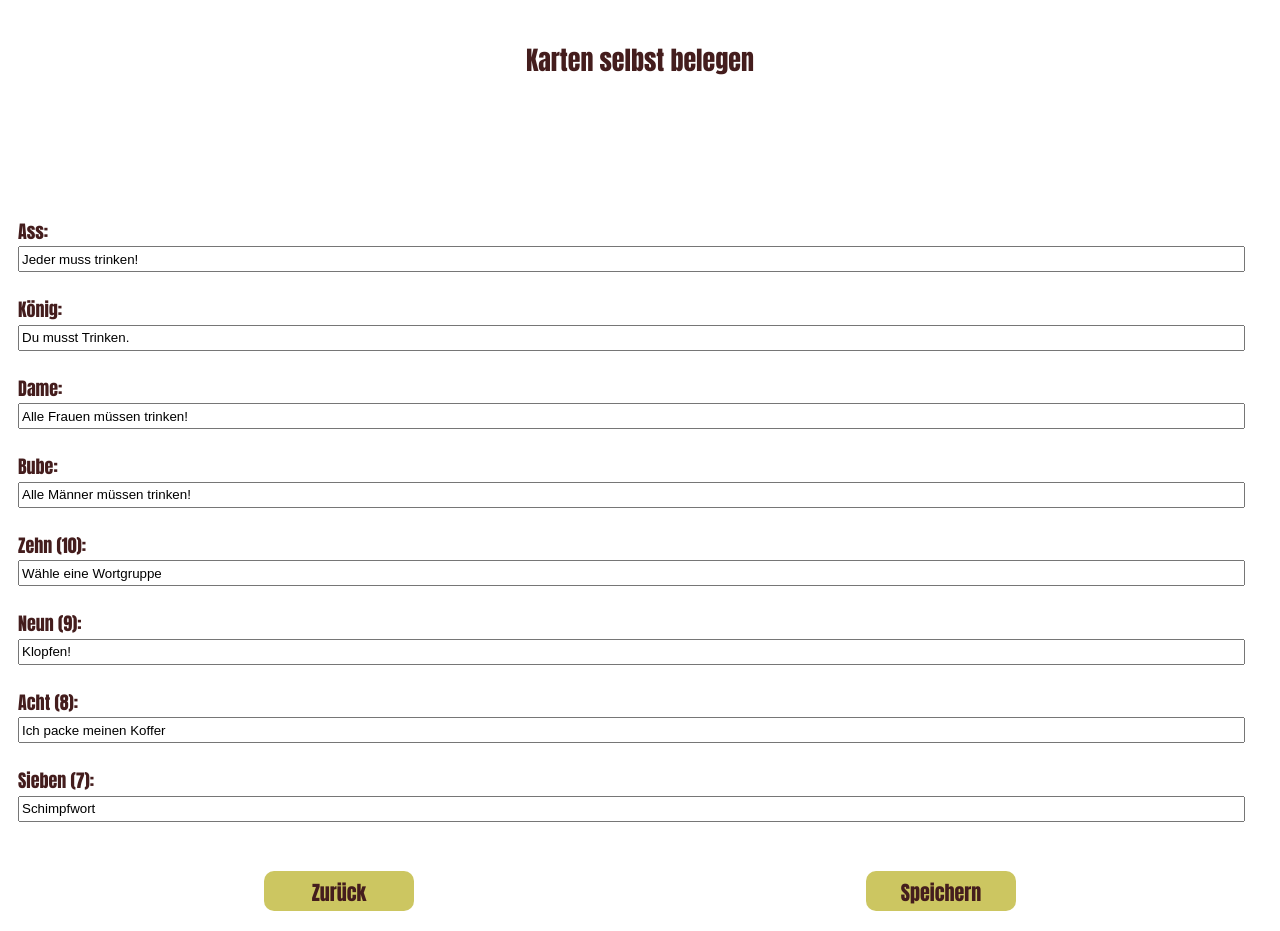
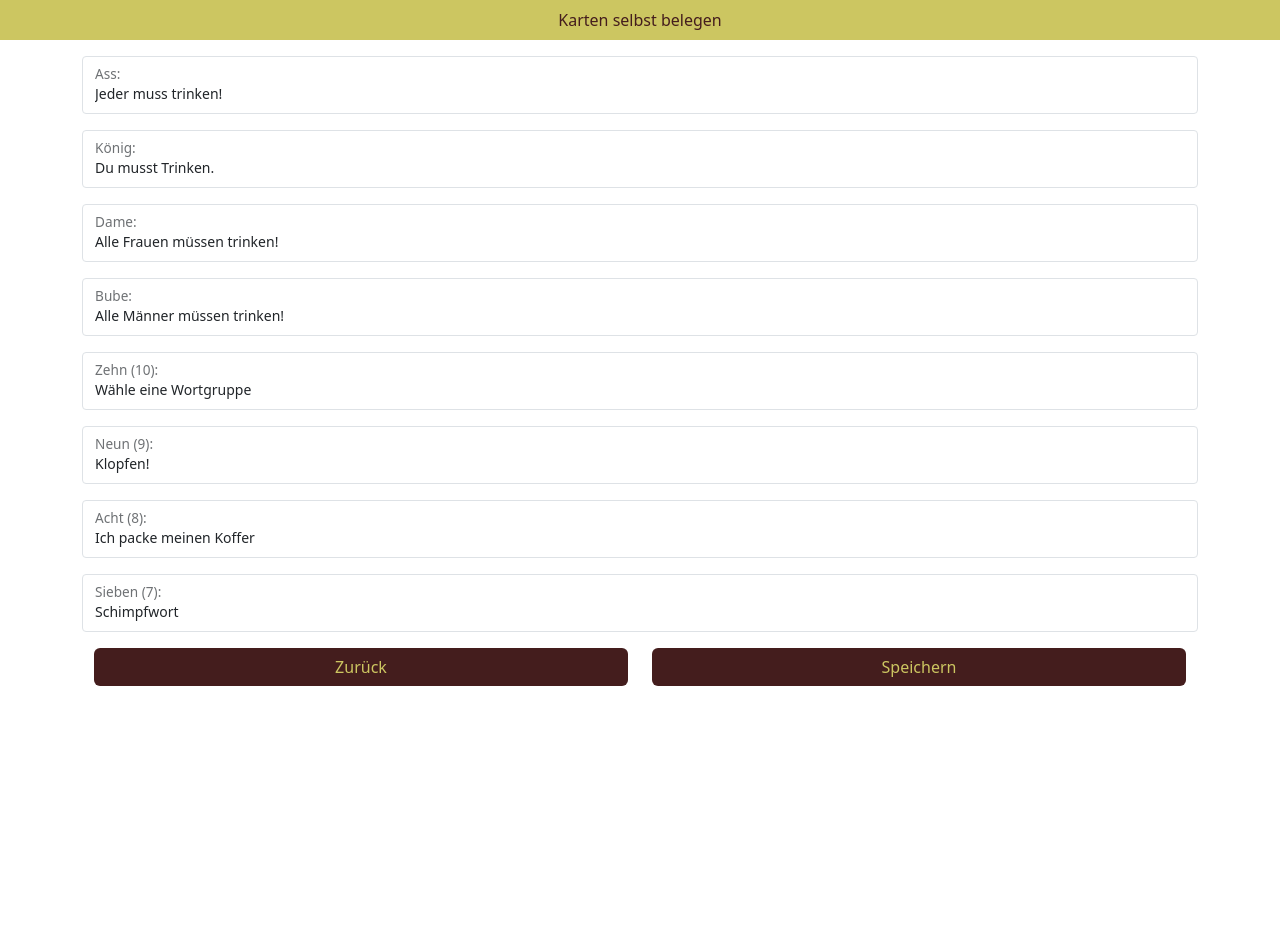
Before and after one commit to peaceable1887/FourKingz, a Vue app: page /settings in a window 1280 px wide. After the commit the page ends 800 px from the top, so only its background shows below. Built offline with nearby package versions, Linux system fonts and the light colour scheme.

Commit message:
refactored css and implement bootstrap

```diff
--- a/public/index.html
+++ b/public/index.html
@@ -8,6 +8,10 @@
     <meta http-equiv="Content-Security-Policy" content="upgrade-insecure-requests">
     <link rel="icon" href="<%= BASE_URL %>favicon.ico">
     <title><%= htmlWebpackPlugin.options.title %></title>
+    <link href="https://cdn.jsdelivr.net/npm/bootstrap@5.3.0-alpha3/dist/css/bootstrap.min.css" rel="stylesheet"
+    integrity="sha384-KK94CHFLLe+nY2dmCWGMq91rCGa5gtU4mk92HdvYe+M/SXH301p5ILy+dN9+nJOZ" crossorigin="anonymous">
+    <script defer src="https://cdn.jsdelivr.net/npm/bootstrap@5.3.0-alpha3/dist/js/bootstrap.bundle.min.js"
+    integrity="sha384-ENjdO4Dr2bkBIFxQpeoTz1HIcje39Wm4jDKdf19U8gI4ddQ3GYNS7NTKfAdVQSZe" crossorigin="anonymous"></script>
   </head>
   <body>
     <noscript>
--- a/src/App.vue
+++ b/src/App.vue
@@ -15,21 +15,7 @@ export default
 html,
 body
 {
-  height: 100%;
-  min-height: 100vh;
-  font-family: Impact, Regular;
-  -webkit-font-smoothing: antialiased;
-  -moz-osx-font-smoothing: grayscale;
-  touch-action: pan-y;
-}
-#app
-{
-  height: 100%;
-  display: flex;
-  justify-content: center;
-  align-items: center;
-  flex-direction: column;
-  margin: 10px;
+
 }
 
 </style>
--- a/src/components/ArrowAnimation.vue
+++ b/src/components/ArrowAnimation.vue
@@ -17,35 +17,36 @@
 <style lang="scss" scoped>
 .arrowWrapper
 {
+    position: absolute;
+    margin-left: auto;
+    margin-right: auto;
+    left: 0;
+    right: 0;
     display: flex;
-    justify-content: center;
-    width: 100%;
+    flex-direction: column;
 }
 .arrowText
 {
-    position: fixed;
-    bottom: 7%;
-    display: flex;
-    justify-content: center;
-    width: 100%;
     color: #441d1d;
     font-size: 18px;
+    text-align: center;
+    margin-bottom: 20px;
 }
-.arrow {
-    position: fixed;
-    bottom: 15%;
+.arrow
+{
     transform: translate(-50%, -50%);
     transform: rotate(180deg);
+    margin: 0 auto;
 }
 
-.arrow span {
+.arrow span
+{
     display: block;
-    width: 4vw;
-    height: 4vw;
+    width: 25px;
+    height: 25px;
     border-bottom: 5px solid #441d1d;
     border-right: 5px solid #441d1d;
     transform: rotate(45deg);
-    margin: -10px;
     animation: animate 2s infinite;
 }
 
@@ -60,7 +61,7 @@
 @keyframes animate {
     0% {
         opacity: 0;
-        transform: rotate(45deg) translate(-20px, -20px);
+        transform: rotate(45deg) translate(-10px, -10px);
     }
     50% {
         opacity: 1;
--- a/src/components/Button.vue
+++ b/src/components/Button.vue
@@ -16,14 +16,11 @@
 <style scoped>
 button
 {
-    margin: 0;
     background-color: #ccc661;
     color: #441d1d;
     border: none;
-    font-family: Impact, Regular;
-    -webkit-font-smoothing: antialiased;
-    -moz-osx-font-smoothing: grayscale;
-    cursor: pointer;
+    width: 100%;
+    border-radius: 10px;
 }
 button:hover
 {
--- a/src/views/Settings.vue
+++ b/src/views/Settings.vue
@@ -1,29 +1,73 @@
 <template>
-    <h2>Karten selbst belegen</h2>
-    <form @submit.prevent="onSubmit">
-        <label for="ace">Ass:</label><br>
-        <input type="text" id="ace" name="ace" v-model="ace" v-on:keypress="regexPattern($event)" required><br><br>
-        <label for="king">König:</label><br>
-        <input type="text" id="king" name="king" v-model="king" v-on:keypress="regexPattern($event)" required><br><br>
-        <label for="queen">Dame:</label><br>
-        <input type="text" id="queen" name="queen" v-model="queen" v-on:keypress="regexPattern($event)" required><br><br>
-        <label for="boy">Bube:</label><br>
-        <input type="text" id="boy" name="boy" v-model="boy" v-on:keypress="regexPattern($event)" required><br><br>
-        <label for="ten">Zehn (10):</label><br>
-        <input type="text" id="ten" name="ten" v-model="ten" v-on:keypress="regexPattern($event)" required><br><br>
-        <label for="nine">Neun (9):</label><br>
-        <input type="text" id="nine" name="nine" v-model="nine" v-on:keypress="regexPattern($event)" required><br><br>
-        <label for="eight">Acht (8):</label><br>
-        <input type="text" id="eight" name="eight" v-model="eight" v-on:keypress="regexPattern($event)" required><br><br>
-        <label for="seven">Sieben (7):</label><br>
-        <input type="text" id="seven" name="seven" v-model="seven" v-on:keypress="regexPattern($event)" required><br><br>
-        <div class="btnWrapper">
-            <router-link to="/">
-                <input type="submit" value="Zurück">
-            </router-link>
-            <input type="submit" value="Speichern">
+    <nav class="navbar navbar-expand mb-3">
+        <div class="container">
+            <span class="mx-auto">Karten selbst belegen</span>
         </div>
-    </form>
+    </nav>
+    <div class="container">
+        <form @submit.prevent="onSubmit" novalidate>
+            <div class="form-floating mb-3">
+                <input type="text" id="ace" class="form-control form-control-sm" name="ace" placeholder="Ass" v-model="ace" v-on:keypress="regexPattern($event)" required>
+                <label for="ace" class="form-label">Ass:</label>
+                <div class="invalid-feedback">Inavlid Email</div>
+                <div class="valid-feedback">Correct Email</div>
+            </div>
+            <div class="form-floating mb-3">
+                <input type="text" id="king" class="form-control form-control-sm" name="king" v-model="king" v-on:keypress="regexPattern($event)" required>
+                <label for="king" class="form-label">König:</label>
+                <div class="invalid-feedback">Inavlid Email</div>
+                <div class="valid-feedback">Correct Email</div>
+            </div>
+            <div class="form-floating mb-3">
+                <input type="text" id="queen" class="form-control form-control-sm" name="queen" v-model="queen" v-on:keypress="regexPattern($event)" required>
+                <label for="queen" class="form-label">Dame:</label>
+                <div class="invalid-feedback">Inavlid Email</div>
+                <div class="valid-feedback">Correct Email</div>
+            </div>
+            <div class="form-floating mb-3">
+                <input type="text" id="boy" class="form-control form-control-sm" name="boy" v-model="boy" v-on:keypress="regexPattern($event)" required>
+                <label for="boy" class="form-label">Bube:</label>
+                <div class="invalid-feedback">Inavlid Email</div>
+                <div class="valid-feedback">Correct Email</div>
+            </div>
+            <div class="form-floating mb-3">
+                <input type="text" id="ten" class="form-control form-control-sm" name="ten" v-model="ten" v-on:keypress="regexPattern($event)" required>
+                <label for="ten" class="form-label">Zehn (10):</label>
+                <div class="invalid-feedback">Inavlid Email</div>
+                <div class="valid-feedback">Correct Email</div>
+            </div>
+            <div class="form-floating mb-3">
+                <input type="text" id="nine" class="form-control form-control-sm" name="nine" v-model="nine" v-on:keypress="regexPattern($event)" required>
+                <label for="nine" class="form-label">Neun (9):</label>
+                <div class="invalid-feedback">Inavlid Email</div>
+                <div class="valid-feedback">Correct Email</div>
+            </div>
+            <div class="form-floating mb-3">
+                <input type="text" id="eight" class="form-control form-control-sm" name="eight" v-model="eight" v-on:keypress="regexPattern($event)" required>
+                <label for="eight" class="form-label">Acht (8):</label>
+                <div class="invalid-feedback">Inavlid Email</div>
+                <div class="valid-feedback">Correct Email</div>
+            </div>
+            <div class="form-floating mb-3">
+                <input type="text" id="seven" class="form-control form-control-sm" name="seven" v-model="seven" v-on:keypress="regexPattern($event)" required>
+                <label for="seven" class="form-label">Sieben (7):</label>
+                <div class="invalid-feedback">Inavlid Email</div>
+                <div class="valid-feedback">Correct Email</div>
+            </div>
+            <div class="container mb-3">
+                <div class="row">
+                    <div class="col">
+                        <router-link to="/">
+                            <input class="btn" type="submit" value="Zurück">
+                        </router-link>
+                    </div>
+                    <div class="col">
+                        <input class="btn" type="submit" value="Speichern">
+                    </div>
+                </div>
+            </div>
+        </form>
+    </div>
 </template>
 
 <script>
@@ -43,6 +87,19 @@
                 seven: "Schimpfwort",
                 snackbar: false,
             }
+        },
+        mounted()
+        {
+            const form = document.querySelector("form")
+
+            form.addEventListener("submit", e => {
+                if(!form.checkValidity())
+                {
+                    e.preventDefault()
+                }
+
+                form.classList.add("was-validated")
+            })
         },
         methods:
         {
@@ -85,91 +142,21 @@
 </script>
 
 <style lang="scss" scoped>
-h2
+
+.navbar
 {
-    font-family: Impact, Regular;
     background-color: #ccc661;
     color: #441d1d;
-    position: fixed;
-    top:0;
-    width: 100%;
-    margin: 0;
-    padding: 10px;
-    font-size: 20px;
-    text-align: center;
-    box-shadow: 0px 0.5px 5px 0px rgba(0,0,0,0.75);
-    -webkit-box-shadow: 0px 0.5px 5px 0px rgba(0,0,0,0.75);
-    -moz-box-shadow: 0px 0.5px 5px 0px rgba(0,0,0,0.75);
 }
-form
+.container
+{
+    touch-action:pan-y;
+}
+.btn
 {
     width: 100%;
-    margin: 15px 0 0 0;
-}
-label
-{
-    color: #441d1d;
-    font-size: 18px;
-}
-.btnWrapper
-{
-    display:flex;
-    flex-direction: row;
-    justify-content: space-between;
-}
-input
-{
-    width: 98%;
-    height: 20px;
-}
-input[type=submit]
-{
-    margin: 5px 0 0 0 ;
-    width: 150px;
-    height: 40px;
-    background-color: #ccc661;
-    color: #441d1d;
-    border: none;
-    font-family: Impact, Regular;
-    -webkit-font-smoothing: antialiased;
-    -moz-osx-font-smoothing: grayscale;
-    cursor: pointer;
-    padding: 6px 25px;
-    font-size: 20px;
-    border-radius: 10px;
-}
-input[type=submit]:hover
-{
     background-color: #441d1d;
     color: #ccc661;
 }
-.errMsg
-{
-    color: red;
-
-}
-
-@media screen and (orientation: landscape) {
-    h2
-    {
-        background-color: white;
-
-        color: #441d1d;
-        position: absolute;
-        top: 30px;
-        box-shadow: none;
-        font-size: 26px;
-    }
-    form
-    {
-        height: 50%;
-    }
-    .btnWrapper
-    {
-        justify-content: space-around;
-        padding: 20px;
-    }
-}
-
 
 </style>
```
Also changed, not shown: src/components/GameHeader.vue (+22 -78 lines), src/views/Game.vue (+21 -6 lines), src/views/Menu.vue (+17 -36 lines), src/components/Card.vue (indentation only).
